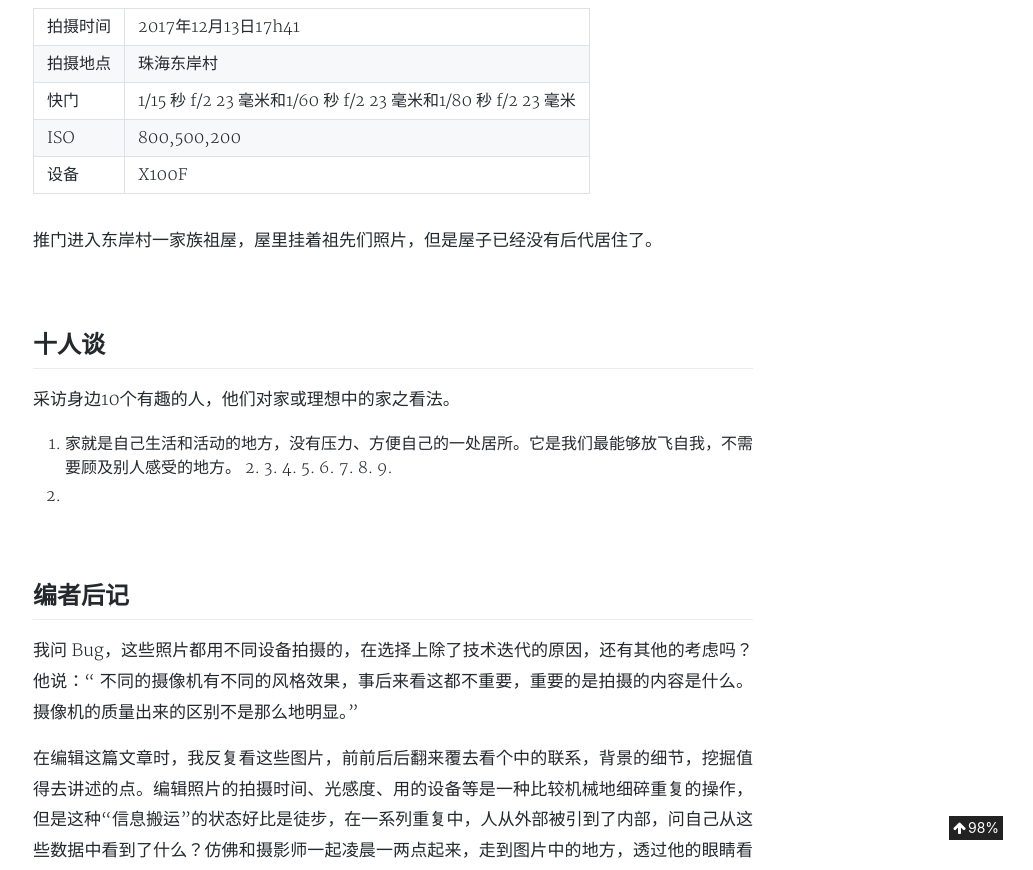
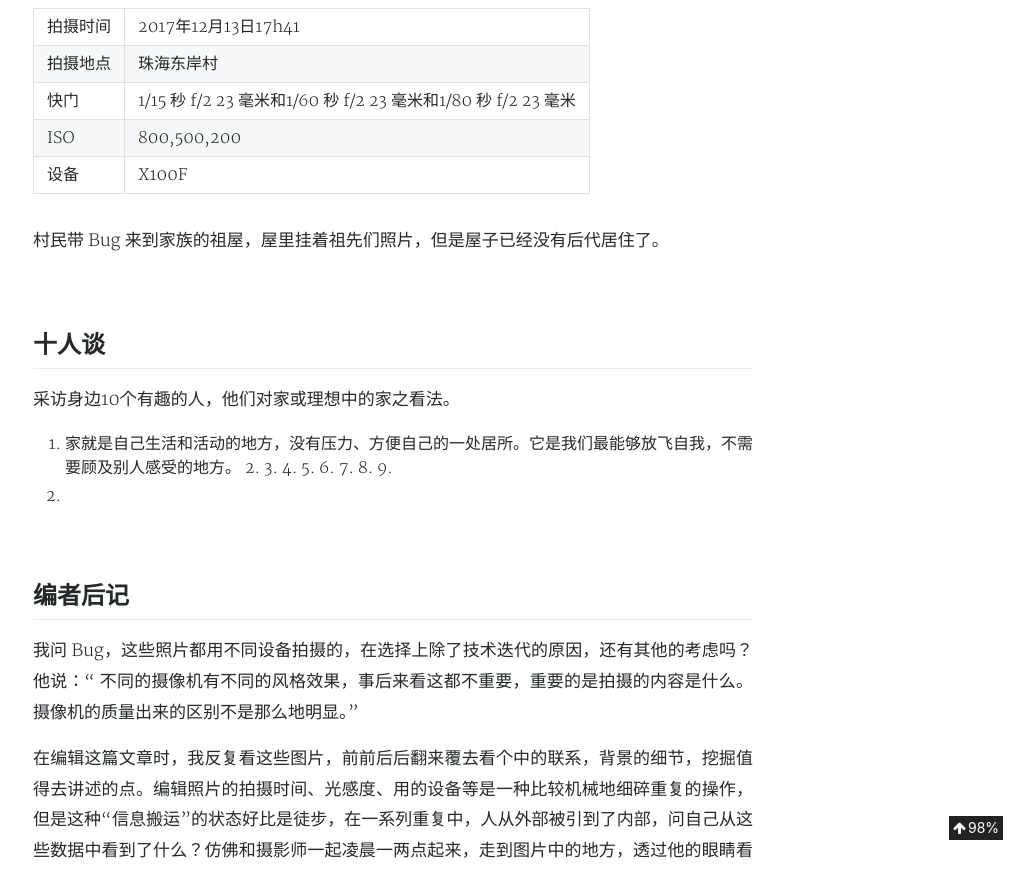
Before and after one commit to aJiea/ajiea.github.io, a Jekyll site: the page built from _posts/2020-02-17-others-home.md, in a window 1280 px wide and 900 px high, scrolled down 17924 px, cut to the strip 30-900 px from the top of the window. Shown: the whole strip, without its empty margins (247-1280 px from the left). Built offline with Jekyll 4.4.1, drawn with Linux system fonts in a browser that asks for light colours; nearby versions of some CDN libraries; comment, search, counter and statistics services are not loaded; a style sheet for code colours, icons or effects is not loaded.

Commit message:
Update 2020-02-17-others-home.md

```diff
--- a/_posts/2020-02-17-others-home.md
+++ b/_posts/2020-02-17-others-home.md
@@ -289,7 +289,7 @@ ISO | 1000 |
 ISO | 800,500,200 |
 设备 | X100F |
 
-推门进入东岸村一家族祖屋，屋里挂着祖先们照片，但是屋子已经没有后代居住了。
+村民带 Bug 来到家族的祖屋，屋里挂着祖先们照片，但是屋子已经没有后代居住了。
 
 <br/>
 
```
